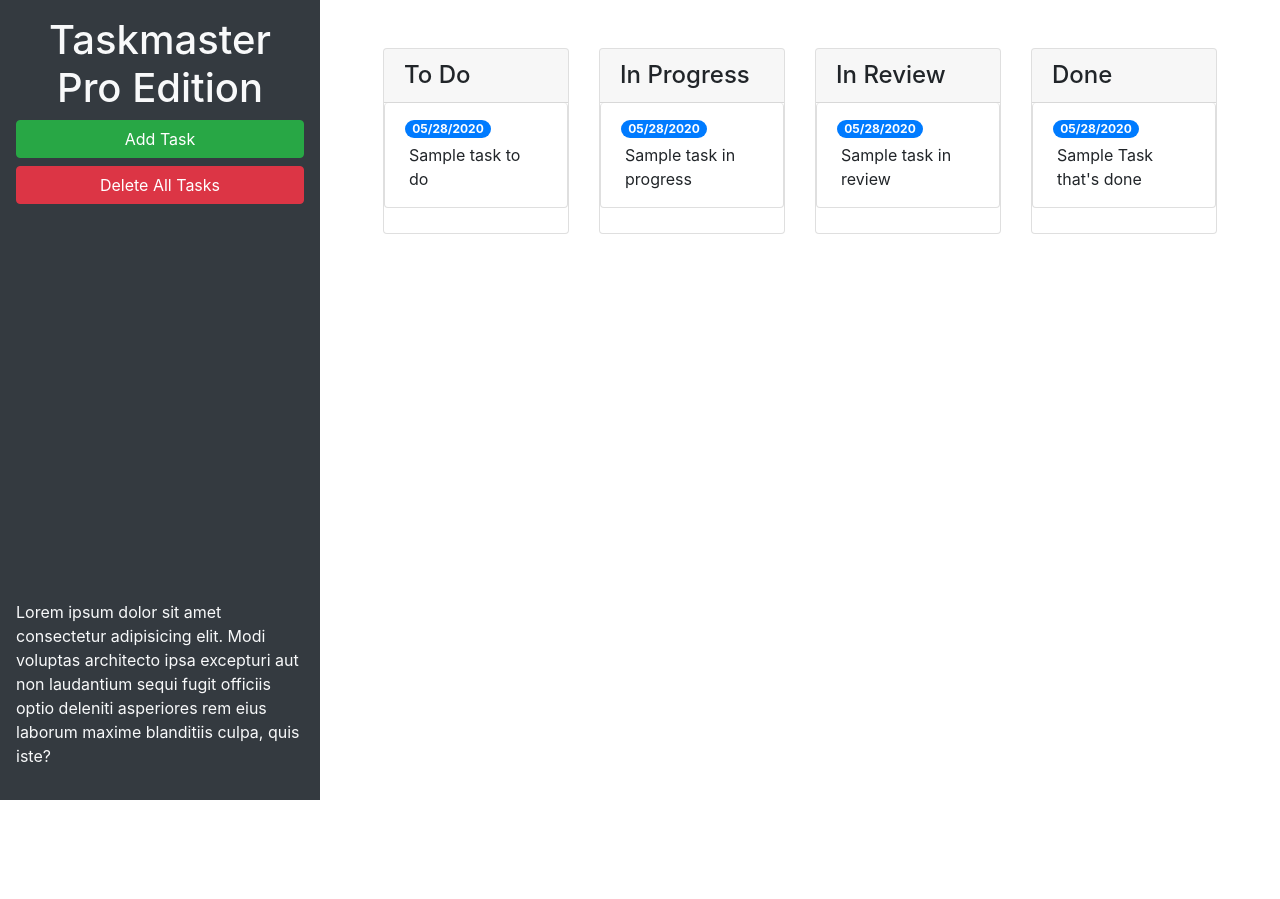
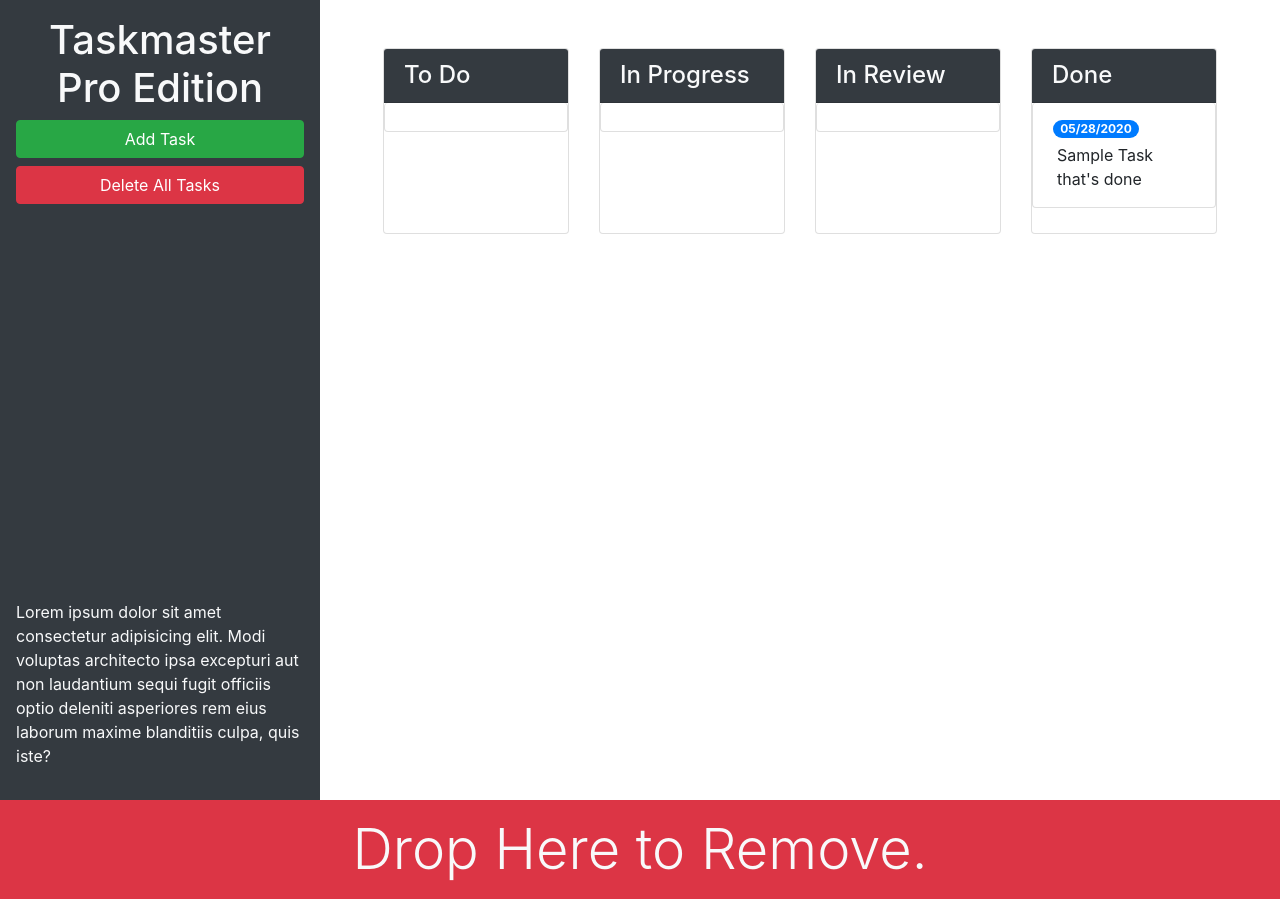
Before and after one commit to BismuthBetel/taskmaster-pr0, a plain HTML site: page taskmaster-starter/index.html in a window 1280 px wide. Before the commit the page ends 800 px from the top, so only its background shows below. Drawn offline with nearby package versions, Linux system fonts and the light colour scheme.

Commit message:
added utility classes for the header and colors for cards

```diff
--- a/taskmaster-starter/index.html
+++ b/taskmaster-starter/index.html
@@ -13,25 +13,25 @@
 <body>
 
   <div class="row min-vh-100 no-gutters">
-    <header class="col-12 col-lg-3 bg-dark text-light d-flex flex-column p-4 p-lg-3">
+    <header class="col-12 col-lg-3 bg-dark text-light sticky-top d-flex flex-column p-4 p-lg-3">
       <h1 class="text-center">Taskmaster Pro Edition</h1>
       <button id="create-task" class="btn btn-block btn-success" data-toggle="modal" data-target="#task-form-modal">Add
         Task</button>
       <button id="remove-tasks" class="btn btn-block btn-danger">Delete All Tasks</button>
-      <p class="mt-auto">Lorem ipsum dolor sit amet consectetur adipisicing elit. Modi voluptas architecto ipsa
+      <p class="mt-auto d-none d-lg-block">Lorem ipsum dolor sit amet consectetur adipisicing elit. Modi voluptas architecto ipsa
         excepturi aut non
         laudantium sequi fugit officiis optio deleniti asperiores rem eius laborum maxime blanditiis culpa, quis iste?
       </p>
     </header>
-    <main class="col-12 col-lg-9">
+    <main class="col-12 col-lg-9 d-flex flex-column">
       <div class="m-5 row justify-content-around">
         <div class="col-12 col-md-6 col-xl-3 mb-3">
           <div class="card">
-            <h4 class="card-header">To Do</h4>
+            <h4 class="card-header bg-dark text-light">To Do</h4>
             <ul id="list-toDo" class="list-group">
               <li class="list-group-item">
-              <span class="badge badge-primary badge-pill">05/28/2020</span>
-              <p class="m-1">Sample task to do</p>
+              <span class="badge badge-primary badge-pill"></span>
+              <p class="m-1"></p>
             </li>
             </ul>
           </div>
@@ -39,11 +39,11 @@
         <!--todo end/inprogress start-->
         <div class="col-12 col-md-6 col-xl-3 mb-3">
           <div class="card">
-            <h4 class="card-header">In Progress</h4>
+            <h4 class="card-header bg-dark text-light">In Progress</h4>
             <ul id="list-inProgress" class="list-group">
               <li class="list-group-item">
-                <span class="badge badge-primary badge-pill">05/28/2020</span>
-                <p class="m-1">Sample task in progress</p>
+                <span class="badge badge-primary badge-pill"></span>
+                <p class="m-1"></p>
               </li>
             </ul>
           </div>
@@ -52,11 +52,11 @@
         <!--in review start-->
         <div class="col-12 col-md-6 col-xl-3 mb-3">
           <div class="card">
-            <h4 class="card-header">In Review</h4>
+            <h4 class="card-header bg-dark text-light">In Review</h4>
             <ul id="list-inReview" class="list-group">
               <li class="list-group-item">
-                <span class="badge badge-primary badge-pill">05/28/2020</span>
-                <p class="m-1">Sample task in review</p>
+                <span class="badge badge-primary badge-pill"></span>
+                <p class="m-1"></p>
               </li>
             </ul>
           </div>
@@ -65,7 +65,7 @@
         <!--Done start-->
         <div class="col-12 col-md-6 col-xl-3 mb-3">
           <div class="card">
-            <h4 class="card-header">Done</h4>
+            <h4 class="card-header bg-dark text-light">Done</h4>
             <ul id="list-done" class="list-group">
               <li class="list-group-item">
                 <span class="badge badge-primary badge-pill">05/28/2020</span>
@@ -76,8 +76,14 @@
         </div>
         <!--done end-->
       </div>
+    </div>
+    <div id="trash">
+      <div class="w-100 bg-danger p-3 text-center text-light display-4">
+        Drop Here to Remove.
+      </div>
+    </div>
     </main>
-  </div>
+
 
   <!-- Modal -->
   <div class="modal fade" id="task-form-modal" tabindex="-1" role="dialog" aria-labelledby="task-form-modal"
```
